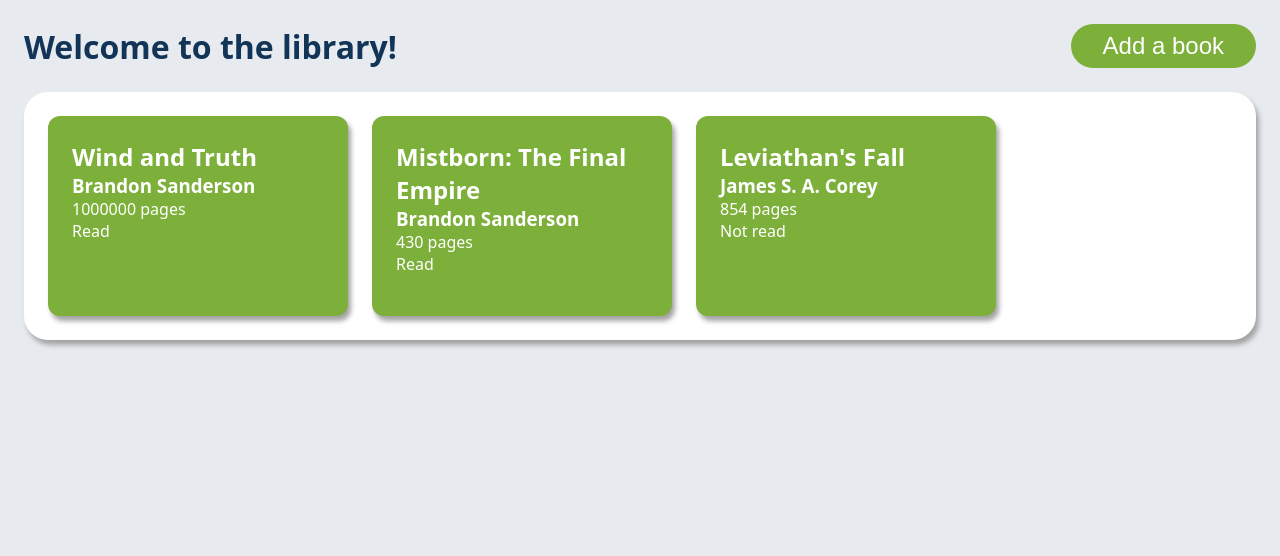
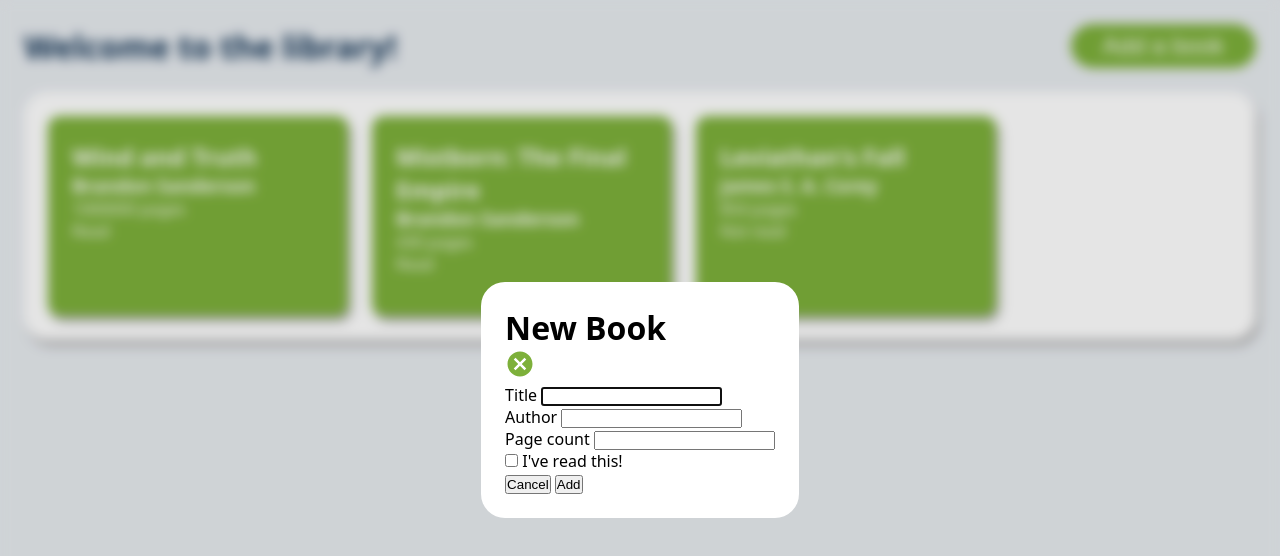
Before and after one commit to jikki-san/top-library, a plain HTML site: page index.html in a window 1280 px wide. Both pictures are taken after a click on the button "Add a book". Drawn offline with Linux system fonts and the light colour scheme.

Commit message:
Add new book modal

```diff
--- a/index.html
+++ b/index.html
@@ -13,5 +13,35 @@
       <button id="newBookModalBtn">Add a book</button>
     </div>
     <div class="library"></div>
+    <dialog id="newBookModal">
+      <div class="modal-header">
+        <h1>New Book</h1>
+        <div class="close">
+          <img src="public/icons/close-circle.svg" alt="Close new book form" />
+        </div>
+      </div>
+      <form id="newBookForm">
+        <p class="form-element">
+          <label for="title">Title</label>
+          <input type="text" id="title" name="title" />
+        </p>
+        <p class="form-element">
+          <label for="author">Author</label>
+          <input type="text" id="author" name="author" />
+        </p>
+        <p class="form-element">
+          <label for="numPages">Page count</label>
+          <input type="number" id="numPages" name="numPages" />
+        </p>
+        <p class="form-element">
+          <input type="checkbox" id="hasRead" name="hasRead" />
+          <label for="hasRead">I've read this!</label>
+        </p>
+        <p class="form-buttons">
+          <button type="cancel" id="cancelBtn">Cancel</button>
+          <button type="submit" id="addBookBtn">Add</button>
+        </p>
+      </form>
+    </dialog>
   </body>
 </html>
--- a/library.js
+++ b/library.js
@@ -1,5 +1,3 @@
-console.log("Hi, I'm gonna be a library eventually!");
-
 const library = [];
 
 function Book(author, title, numPages, read) {
@@ -43,7 +41,23 @@
   }
 }
 
+function openNewBookModal() {
+  const dialog = document.querySelector("#newBookModal");
+  dialog.showModal();
+}
+
+function closeNewBookModal() {
+  const dialog = document.querySelector("#newBookModal");
+  dialog.close();
+}
+
 addBook("Brandon Sanderson", "Wind and Truth", 1_000_000, true);
 addBook("Brandon Sanderson", "Mistborn: The Final Empire", 430, true);
 addBook("James S. A. Corey", "Leviathan's Fall", 854, false);
 displayBooks();
+
+const newBookButton = document.querySelector("#newBookModalBtn");
+newBookButton.addEventListener("click", openNewBookModal);
+
+// TODO: Add event handlers on modal close/cancel buttons
+// TODO: Add event handler for submitting form and adding a book
--- a/style.css
+++ b/style.css
@@ -53,3 +53,22 @@
   color: #ffffff;
   background-color: #7db03a;
 }
+
+#newBookModal {
+  margin: auto;
+  background-color: #ffffff;
+  border: none;
+  border-radius: 24px;
+  padding: 24px;
+
+  img {
+    height: 30px;
+    width: 30px;
+  }
+}
+
+::backdrop {
+  backdrop-filter: blur(6px);
+}
+
+/* TODO: style form */
```
Also changed, not shown: public/icons/close-circle.svg (added).
